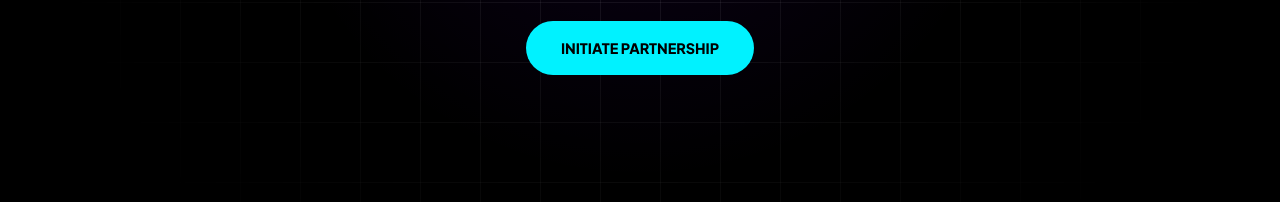
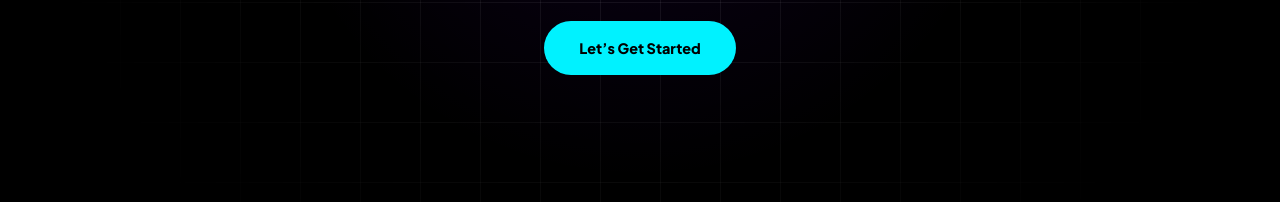
Before and after one commit to s-ukuna333/safwan-systems, a plain HTML site: page index.html in a window 1280 px wide. Shown: the part 598-800 px from the top of the page. Drawn offline with Linux system fonts and the light colour scheme.

Commit message:
Update index.html

```diff
--- a/index.html
+++ b/index.html
@@ -36,8 +36,7 @@
             performance-optimized web architectures for global companies.</p>
         <div class="reveal">
             <a href="#contact"
-                style="background: var(--primary); color: #000; padding: 18px 35px; border-radius: 100px; text-decoration: none; font-weight: 800; font-size: 0.9rem;">INITIATE
-                PARTNERSHIP</a>
+                style="background: var(--primary); color: #000; padding: 18px 35px; border-radius: 100px; text-decoration: none; font-weight: 800; font-size: 0.9rem;">Let’s Get Started</a>
         </div>
     </section>
 
```
